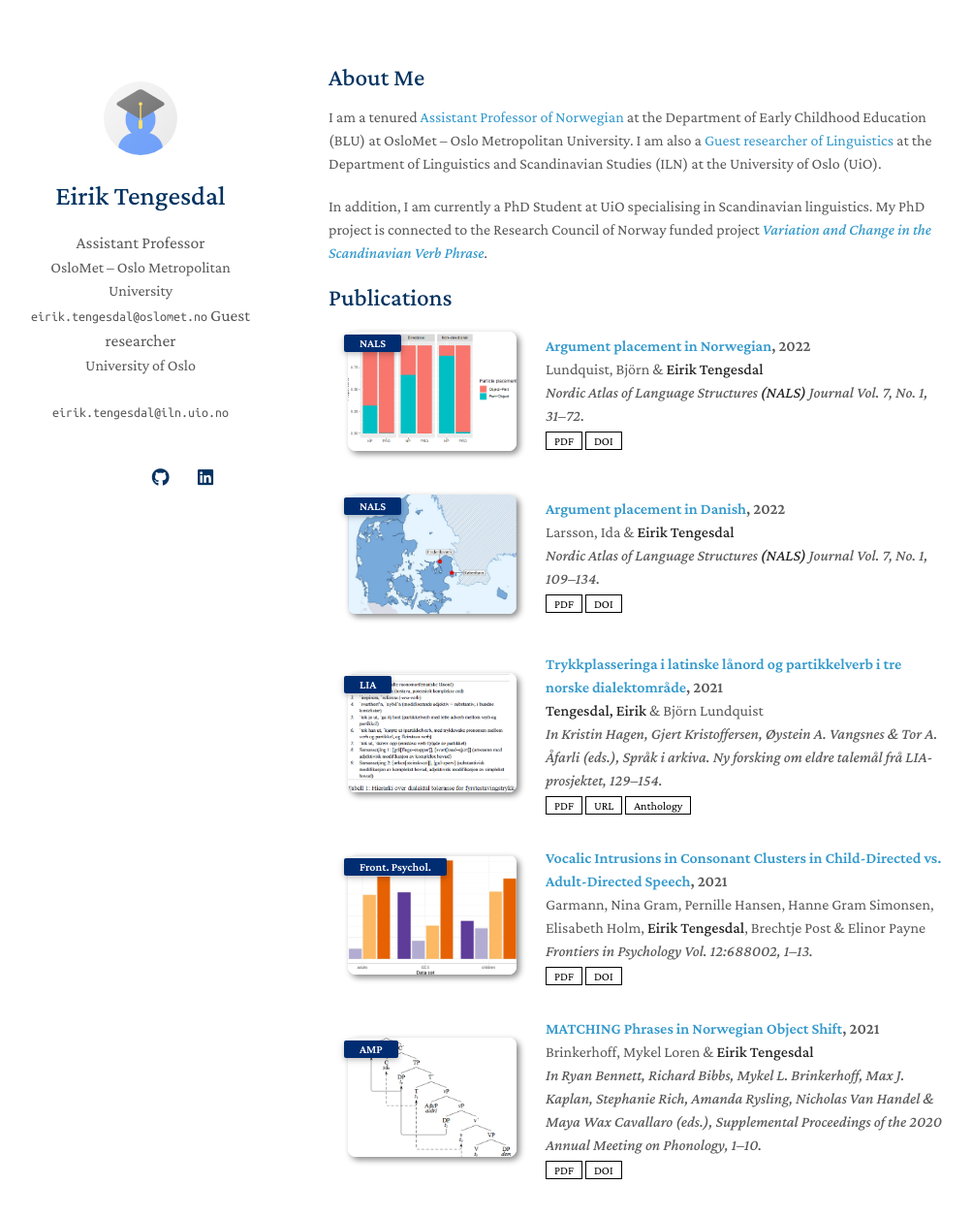
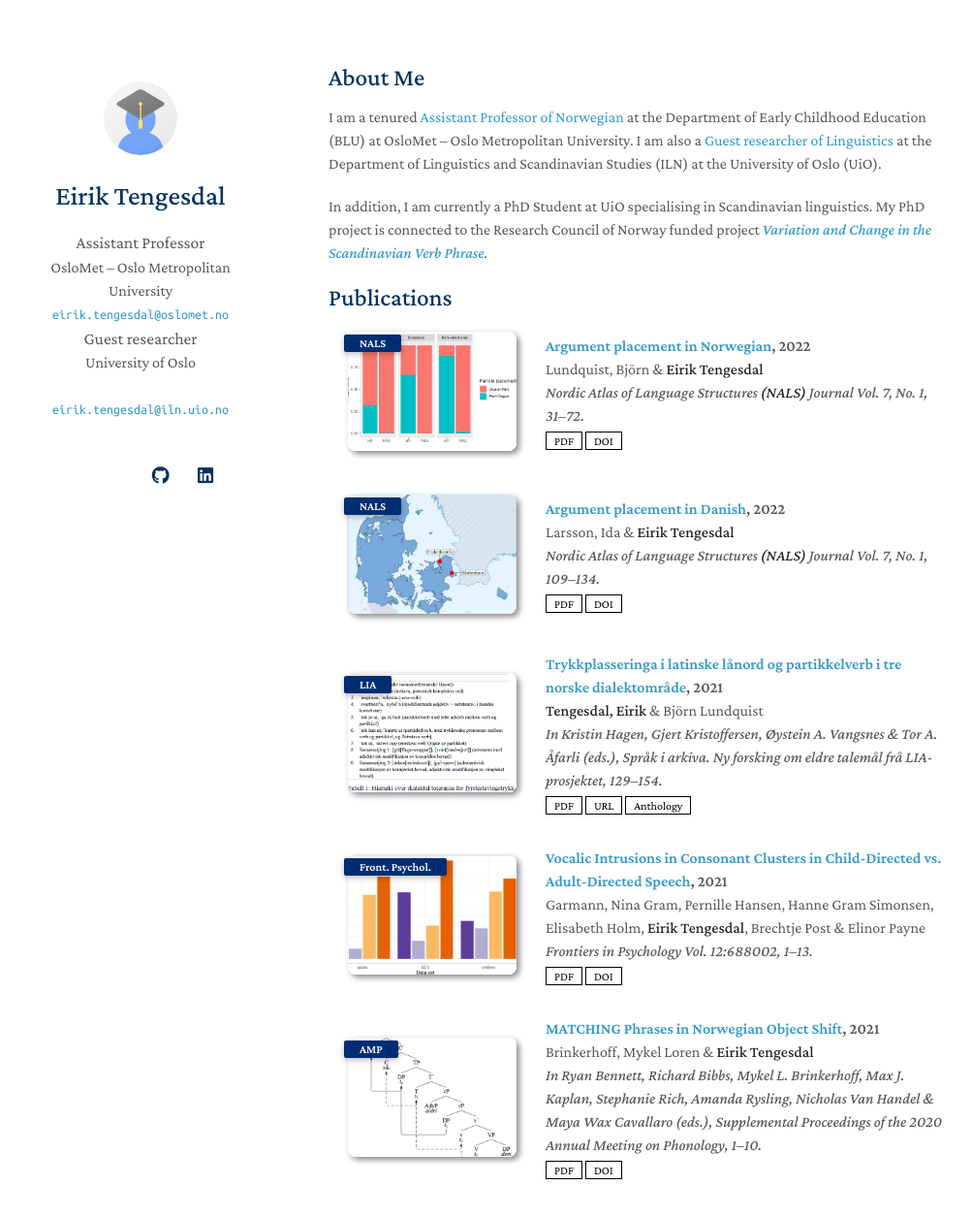
Before and after one commit to EirikTengesdal/eiriktengesdal.no-old, a Jekyll site: the page built from index.md, in a window 1280 px wide and 1343 px high. Shown: the top 1255 px of the window at 97% size, without its empty margins (131-1134 px from the left). Built offline with Jekyll 4.4.1, drawn with Linux system fonts in a browser that asks for light colours; nearby versions of some CDN libraries; a style sheet for code colours, icons or effects is not loaded; our own code applies the rules of GitHub Pages for plain Markdown files.

Commit message:
Update homepage.html

```diff
--- a/_layouts/homepage.html
+++ b/_layouts/homepage.html
@@ -65,7 +65,8 @@
         <br>
         {% endif %}
         {% if site.email %}
-        <email>{{ site.email }}</email>
+        <a href="mailto:{{ site.email }}"><email>{{ site.email }}</email></a>
+        <br>
         {% endif %}
         {% if site.position2 %}
         <position style="font-size:1.10rem;">{{ site.position2 }}</position>
@@ -77,7 +78,7 @@
         {% endif %}
         {% if site.email2 %}
         <br>
-        <email>{{ site.email2 }}</email>
+        <a href="mailto:{{ site.email2 }}"><email>{{ site.email2 }}</email></a>
         {% endif %}
 
         <br>
```
